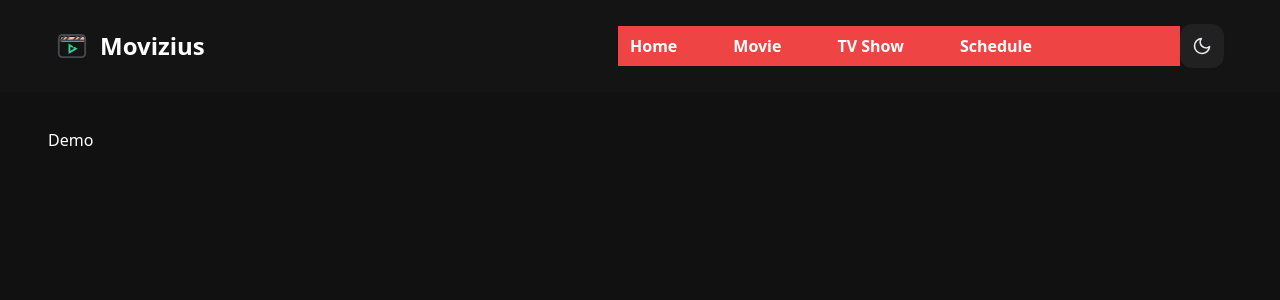
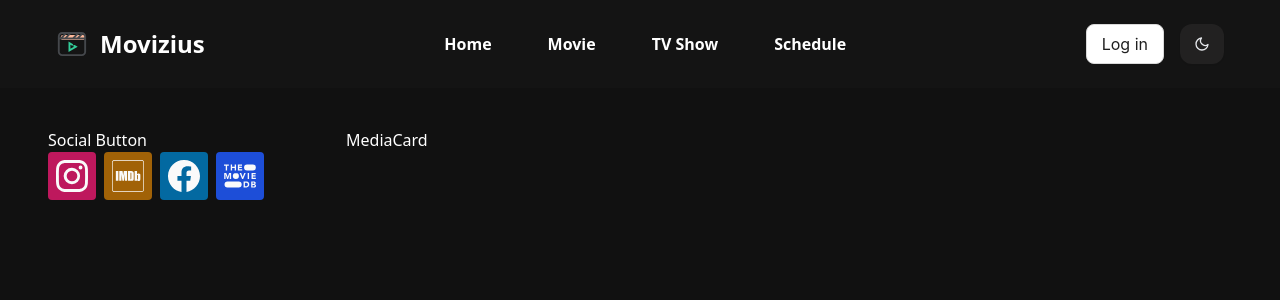
Before and after one commit to peerapat-thongtae/movie-react, a React (Vite) app: page /demo in a window 1280 px wide. Shown: the top 300 px of the page. Built offline with nearby package versions, Linux system fonts and the light colour scheme.

Commit message:
init social btn component

```diff
--- /dev/null
+++ b/src/components/common/Button/index.tsx
@@ -0,0 +1,22 @@
+import { Button as AntButton } from 'antd'
+import { ButtonType } from 'antd/es/button'
+interface ButtonProps {
+  height?: number | string
+  className?: string
+  label: string
+  type?: string
+}
+const Button = (props: ButtonProps) => {
+  const btnType: ButtonType = props.type as ButtonType || 'default'
+  return (
+    <AntButton
+      size="large"
+      type={btnType}
+      className={`${props.className}`}
+    >
+      {props.label}
+    </AntButton>
+  )
+}
+
+export default Button
--- a/src/components/common/Navbar.tsx
+++ b/src/components/common/Navbar.tsx
@@ -3,6 +3,7 @@ import { useLocation, useNavigate } from 'react-router-dom'
 import { listenForOutsideClick } from '@/utils/click-outside'
 import { useTheme } from '@/contexts/theme-context'
 import { FiMoon, FiSun } from 'react-icons/fi'
+import Button from '@/components/common/Button'
 
 const Navbar = () => {
   const [showNav, setShowNav] = useState<boolean>(false)
@@ -39,34 +40,40 @@ const Navbar = () => {
   }, [])
   return (
     <div ref={navbarRef} className={`fixed top-0 z-50  w-full items-center justify-between px-4 py-4 transition-all lg:px-10 lg:py-2 text-white ${isScrolled && 'bg-[#141414] dark:bg-primary-light'} dark:hover:bg-secondary-light hover:bg-[#141414]`}>
-      <div className="max-w-screen-xl flex flex-wrap items-center justify-between p-4">
-        <div onClick={() => navigate('/')} className="flex flex-1 items-center space-x-3 rtl:space-x-reverse cursor-pointer">
+      <div className="w-full flex flex-wrap items-center justify-between p-4">
+        <div onClick={() => navigate('/')} className="flex items-center space-x-3 rtl:space-x-reverse cursor-pointer">
           <img src="/movizius.svg" className="h-8" alt="Movizius" />
           <span className="self-center text-2xl font-semibold whitespace-nowrap dark:text-yellow-700">Movizius</span>
         </div>
-        <button onClick={() => toggleNavbar()} data-collapse-toggle="navbar-default" type="button" className="inline-flex items-center p-2 w-10 h-10 justify-center text-sm text-gray-500 rounded-lg md:hidden hover:bg-gray-100 focus:outline-none focus:ring-2 focus:ring-gray-200 dark:text-gray-400 dark:hover:bg-gray-700 dark:focus:ring-gray-600" aria-controls="navbar-default" aria-expanded="false">
+        <button onClick={() => toggleNavbar()} data-collapse-toggle="navbar-default" type="button" className="inline-flex items-center p-2 w-10 h-10 justify-center text-sm text-gray-500 rounded-lg md:hidden hover:bg-gray-100 focus:outline-none focus:ring-2 focus:ring-gray-200 dark:text-gray-400 dark:hover:bg-gray-700 dark:focus:ring-gray-600">
           <span className="sr-only">Open main menu</span>
           <svg className="w-5 h-5" aria-hidden="true" xmlns="http://www.w3.org/2000/svg" fill="none" viewBox="0 0 17 14">
             <path stroke="currentColor" strokeLinecap="round" strokeLinejoin="round" strokeWidth="2" d="M1 1h15M1 7h15M1 13h15" />
           </svg>
         </button>
-        <div className={`${!showNav && 'hidden'} w-full md:block md:w-auto flex-1 bg-red-500 lg:hidden"`} id="navbar-default">
-          <MenuItems />
+        <div className={`${!showNav && 'hidden'} w-full md:block md:w-auto lg:hidden"`} id="navbar-default">
+          <MenuItems setShowNav={setShowNav} />
         </div>
-        <div className="">
-          <span
+        <div className="lg:flex gap-4 items-center hidden">
+          <div className="">
+            <Button
+              label="Log in"
+              type=""
+            />
+          </div>
+          <div
             onClick={() => toggleTheme()}
             aria-label="Theme Switcher"
-            className="lg:md:block hidden ml-0 dark:bg-primary-dark dark:bg-opacity-5 bg-ternary-dark p-3 shadow-sm rounded-xl cursor-pointer"
+            className="ml-0 dark:bg-primary-dark dark:bg-opacity-5 bg-ternary-dark p-3 shadow-sm rounded-xl cursor-pointer"
           >
             {darkTheme
               ? (
-                <FiMoon className="text-gray-200 hover:text-gray-400 text-xl" />
+                <FiMoon className="text-gray-200 hover:text-gray-400 text-xl h-4" />
               )
               : (
-                <FiSun className="text-gray-500 hover:text-ternary-dark text-xl" />
+                <FiSun className="text-gray-500 hover:text-ternary-dark text-xl h-4" />
               )}
-          </span>
+          </div>
         </div>
       </div>
     </div>
@@ -76,24 +83,38 @@ const Navbar = () => {
 interface IMenuItem {
   title: string
   path: string
+  onlyMobile?: boolean
 }
-const MenuItems = () => {
+
+interface MenuItemProps {
+  setShowNav: React.Dispatch<React.SetStateAction<boolean>>
+}
+const MenuItems = (props: MenuItemProps) => {
   const menus: IMenuItem[] = [
     {
       path: '/',
       title: 'Home',
+      onlyMobile: false,
     },
     {
       path: '/movie',
       title: 'Movie',
+      onlyMobile: false,
     },
     {
       path: '/tv',
       title: 'TV Show',
+      onlyMobile: false,
     },
     {
       path: '/schedule',
       title: 'Schedule',
+      onlyMobile: false,
+    },
+    {
+      path: '/login',
+      title: 'Login',
+      onlyMobile: true,
     },
   ]
 
@@ -110,6 +131,7 @@ const MenuItems = () => {
 
   const onClickTitle = (path: string) => {
     navigate(path)
+    props.setShowNav(false)
   }
   return (
     <ul className="font-medium flex flex-col p-4 md:p-0 mt-4 border border-gray-100 rounded-lg  md:flex-row md:space-x-8 rtl:space-x-reverse md:mt-0 md:border-0">
@@ -117,7 +139,7 @@ const MenuItems = () => {
       && (
         menus.map((menu, index) =>
           (
-            <li key={index}>
+            <li key={index} className={`${menu.onlyMobile && 'sm:hidden'}`}>
               <span
                 onClick={() => onClickTitle(menu.path)}
                 className={`font-bold block py-2 px-3 text-white rounded md:bg-transparent cursor-pointer dark:hover:text-yellow-500 hover:text-yellow-500 dark:text-primary-dark ${isActivePath(menu.path) && 'text-yellow-500 dark:text-yellow-500'}`}
--- /dev/null
+++ b/src/components/common/SocialButton/index.tsx
@@ -0,0 +1,76 @@
+import { useMemo } from 'react'
+import { BsFacebook, BsInstagram } from 'react-icons/bs'
+import { SiImdb, SiThemoviedatabase } from 'react-icons/si'
+
+type ProviderType = 'facebook' | 'instagram' | 'imdb' | 'tmdb'
+type SizeType = '' | 'large' | 'small'
+interface SocialButtonProps {
+  onClick?: () => void
+  provider: ProviderType
+  label: string
+  showDetail?: boolean
+  size?: SizeType
+}
+const SocialButton = (props: SocialButtonProps) => {
+  const { onClick, provider, label } = props
+  const showDetail = props.showDetail
+  const size: SizeType = props.size || ''
+
+  const iconClass = 'w-8 h-8 shrink-0'
+  const colorClass = useMemo(() => {
+    if (provider === 'facebook') {
+      return 'hover:bg-sky-600 bg-sky-700 before:bg-sky-700 before:hover:bg-sky-600'
+    }
+
+    if (provider === 'instagram') {
+      return 'hover:bg-pink-600 bg-pink-700 before:bg-pink-700 before:hover:bg-pink-600'
+    }
+
+    if (provider === 'imdb') {
+      return 'hover:bg-yellow-600 bg-yellow-700 before:bg-yellow-700 before:hover:bg-yellow-600'
+    }
+
+    if (provider === 'tmdb') {
+      return 'hover:bg-blue-600 bg-blue-700 before:bg-blue-700 before:hover:bg-blue-600'
+    }
+  }, [provider])
+
+  const sizeClass = useMemo(() => {
+    if (size === 'large') {
+      return 'w-12 h-12'
+    }
+
+    if (size === 'small') {
+      return 'w-6 h-6'
+    }
+
+    return 'w-12 h-12'
+  }, [size])
+  return (
+    <button
+      className={`group ${showDetail && 'hover:w-44'} ${sizeClass} relative
+      rounded text-neutral-50 duration-700 before:duration-700
+      before:hover:500 font-bold flex justify-start gap-2 items-center p-2 pr-6
+      before:absolute before:-z-10 before:left-8 before:hover:left-40 before:w-6
+      before:h-6 before:rotate-45 ${colorClass}`}
+      onClick={onClick}
+    >
+      <span className="">
+        {provider === 'facebook' && <BsFacebook className={iconClass} />}
+        {provider === 'instagram' && <BsInstagram className={iconClass} />}
+        {provider === 'imdb' && <SiImdb className={iconClass} />}
+        {provider === 'tmdb' && <SiThemoviedatabase className={iconClass} />}
+      </span>
+      <span
+        className={`${!showDetail && 'hidden'} truncate origin-left inline-flex duration-100 group-hover:duration-300 group-hover:delay-500 opacity-0 group-hover:opacity-100 border-l-2 px-2 transform scale-x-0 group-hover:scale-x-100 transition-all`}
+      >
+        <div className="animate-marquee whitespace-nowrap">
+          {label}
+        </div>
+
+      </span>
+    </button>
+  )
+}
+
+export default SocialButton
--- /dev/null
+++ b/src/components/media/MediaCard/index.tsx
@@ -0,0 +1,5 @@
+const MediaCard = () => {
+
+}
+
+export default MediaCard
--- a/src/pages/DemoComponentPage.tsx
+++ b/src/pages/DemoComponentPage.tsx
@@ -1,7 +1,21 @@
+import SocialButton from '@/components/common/SocialButton'
+
 const DemoComponentPage = () => {
   return (
-    <div className="px-12">
-      Demo
+    <div className="grid grid-cols-4 gap-2 px-12">
+      <div>
+        <label>Social Button</label>
+        <div className="flex gap-2">
+          <SocialButton provider="instagram" label="testig" showDetail={true} />
+          <SocialButton provider="imdb" label="tt00121314" showDetail={true} />
+          <SocialButton provider="facebook" label="Anya Taylor Joy" showDetail={true} />
+          <SocialButton provider="tmdb" label="tt00121314" showDetail={false} />
+        </div>
+      </div>
+
+      <div>
+        <label>MediaCard</label>
+      </div>
     </div>
   )
 }
--- a/tailwind.config.js
+++ b/tailwind.config.js
@@ -18,6 +18,16 @@ export default {
         'gradient-radial': 'radial-gradient(var(--tw-gradient-stops))',
         'gradient-conic':
           'conic-gradient(from 180deg at 50% 50%, var(--tw-gradient-stops))',
+      },
+      animation: {
+        marquee: 'marquee 4s linear infinite',
+      },
+      keyframes: {
+        marquee: {
+          '0%': { transform: 'translateX(0%)' },
+          '50%': { transform: 'translateX(-50%)' },
+          '100%': { transform: 'translateX(0%)' },
+        },
       },
       colors: {
         'primary-light': '#F7F8FC',
```
Also changed, not shown: package.json (+4 -3 lines), 1 other file (tests, documents, lock files or other folders).
